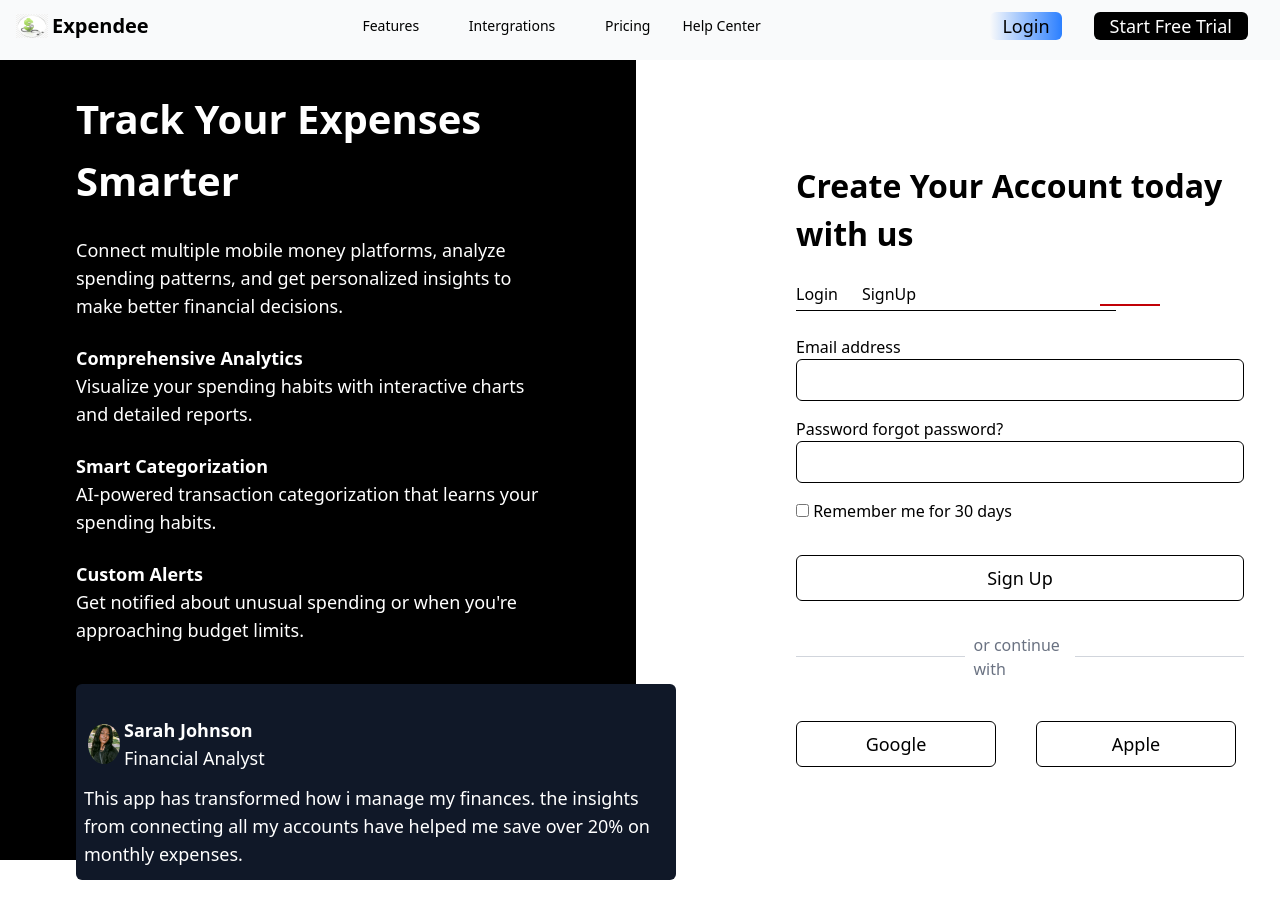
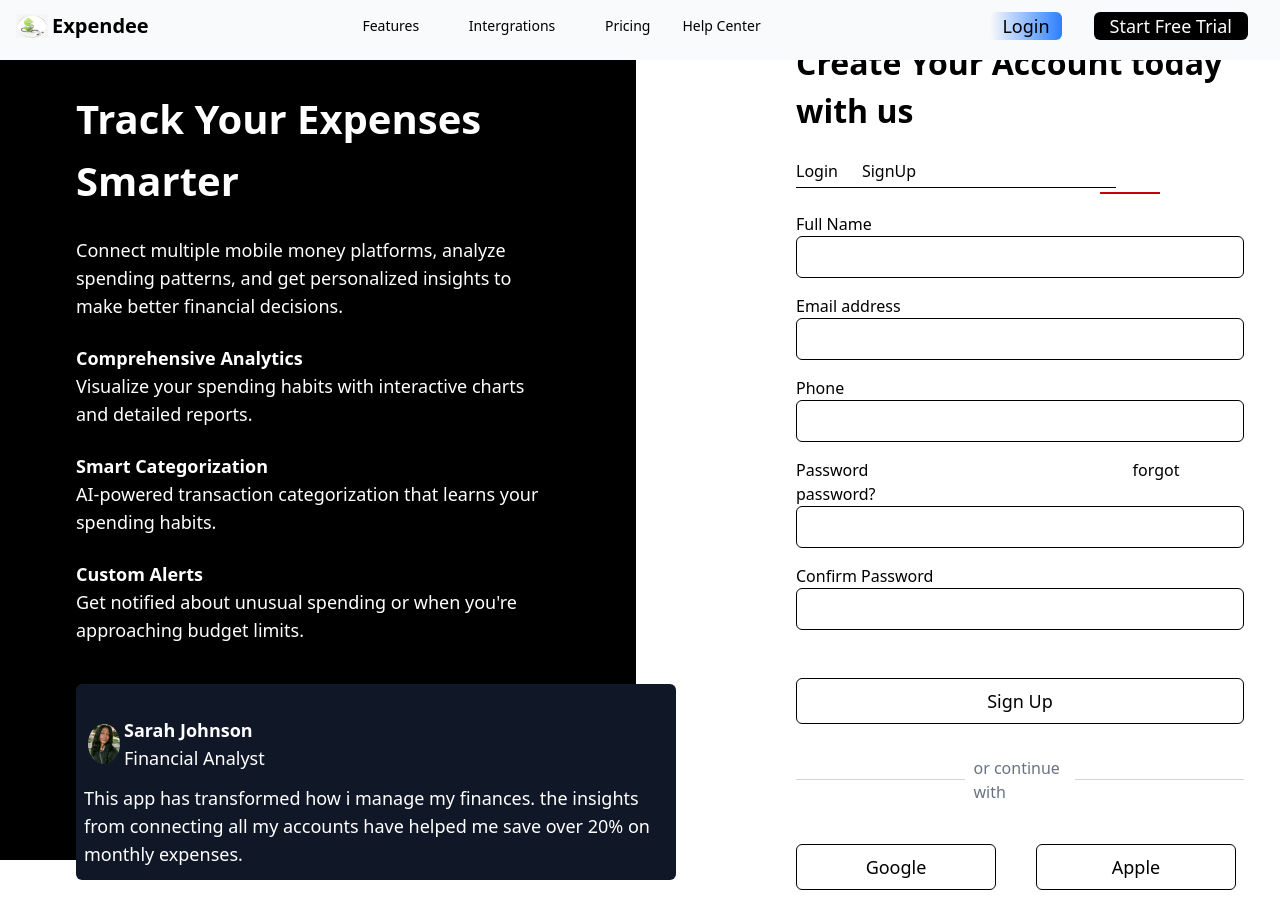
Before and after one commit to Carlglain/Expendee, a React (Vite) app: page /registration in a window 1280 px wide. Both pictures are taken after a click on the button "SignUp". Before the commit the page ends 880 px from the top, so only its background shows below. Built offline with nearby package versions, Linux system fonts and the light colour scheme; some icons are missing.

Commit message:
completed auth pages without form validation

```diff
--- a/src/Pages/authentication/login/Login.jsx
+++ b/src/Pages/authentication/login/Login.jsx
@@ -52,21 +52,28 @@ function Login() {
             <div className='text-left ml-6 mb-1 lg:ml-6'>
                 <button className='mr-6'  onClick = {()=>{setRegSelected(false)
                 }}>Login</button>
-                {!renderSignUp && <div className="absolute left-3 top-40 w-15 lg:top-76 lg:h-0.9 lg:left-257 h-0.5 lg:left-257 lg:top-73  bg-red-700"></div>}
+                {!renderSignUp && <div className="absolute left-3 top-40 w-15 lg:top-60 lg:h-0.9 lg:left-257 h-0.5 lg:left-257 lg:top-76  bg-red-700"></div>}
 
                 <button  onClick={()=>{setRegSelected(true)}}>SignUp</button>
-                {renderSignUp && <div className="absolute left-21 top-40 w-15 h-0.5 lg:left-275 lg:h-0.9 lg:top-76  bg-red-700"></div>}
+                {renderSignUp && <div className="absolute left-21 top-40 w-15 h-0.5 lg:left-275 lg:h-0.9 lg:top-48  bg-red-700"></div>}
             </div>
             <hr className='w-80 color-gray-50 ml-3 lg:ml-6'/>
 
 
            {/* Login */}
-            <div className='text-left p-6 '>
+            <div className='text-left  p-6 '>
+            {renderSignUp && <><label htmlFor="l0">Full Name</label> <br />
+            <input className='border  rounded-md w-80 mb-4 p-2 lg:w-md' id='l0' type="text" /> <br /> </>}
             <label htmlFor="l1">Email address</label> <br />
             <input className='border  rounded-md w-80 mb-4 p-2 lg:w-md' id='l1' type="email" /> <br />
-            <label htmlFor="l2">Password</label>  <Link>forgot password?</Link><br />
+            {renderSignUp && <><label htmlFor="l">Phone</label> <br />
+                <input className='border  rounded-md w-80 mb-4 p-2 lg:w-md' id='l' type="number" /> <br /> </>}
+            <label htmlFor="l2" className='lg:mr-65'>Password</label>  <Link>forgot password?</Link><br />
             <input className='border rounded-md w-80 mb-4 p-2 lg:w-md' id='l2' type="password" /> <br />
-            <input id='l3' type="checkbox" /> <label htmlFor='l3'> Remember me for 30 days</label>
+            {renderSignUp && <><label htmlFor="l3">Confirm Password</label> <br />
+                <input className='border  rounded-md w-80 mb-4 p-2 lg:w-md' id='l3' type="password" /> <br /> </>}
+           {!renderSignUp && <> <input id='l3' type="checkbox" /> <label htmlFor='l3'> Remember me for 30 days</label> </>}
+
             </div>
             {/* registration */}
             <div>
```
